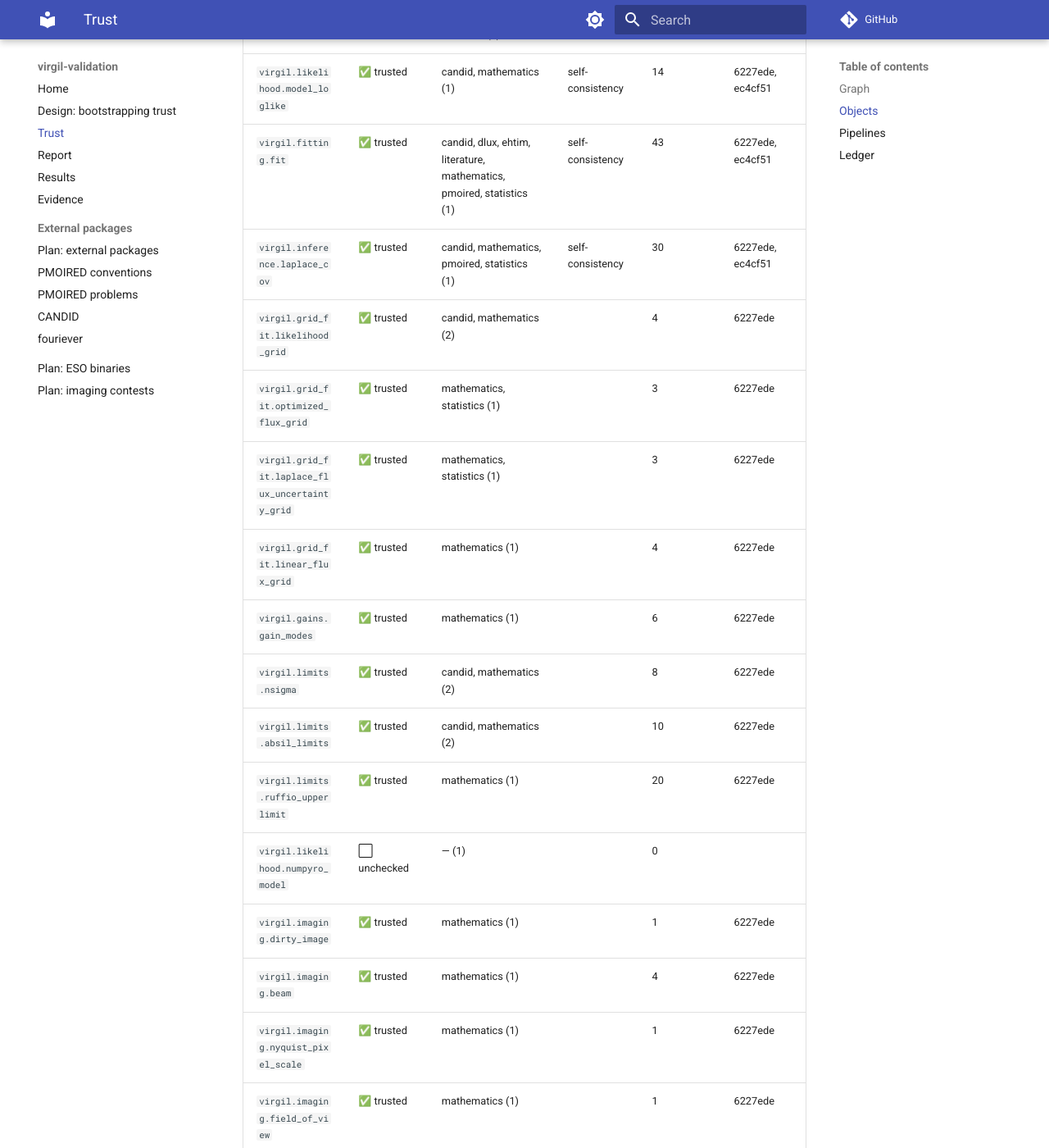
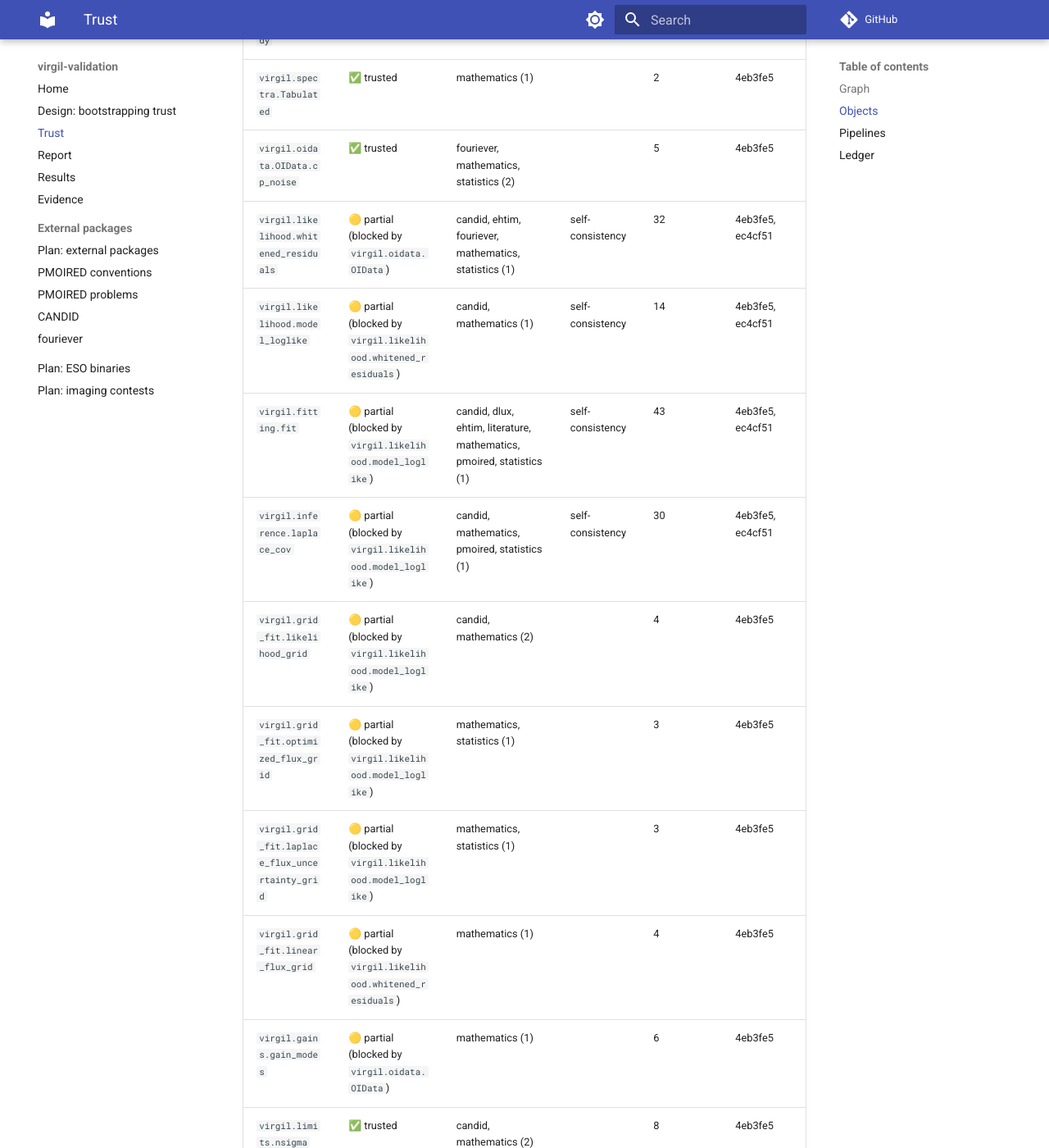
Before and after one commit to benjaminpope/virgil-validation, an MkDocs documentation site: the page built from docs/trust.md, in a window 1280 px wide and 1400 px high, scrolled down 3404 px. Shown: the whole window at 82% size. Built offline with MkDocs 1.6.1 and Material for MkDocs 9.7.7, drawn with Linux system fonts in a browser that asks for light colours; comment, search, counter and statistics services are not loaded; some of the changed text lies outside the part shown.

Commit message:
Regenerate evidence and trust against virgil 4eb3fe5
Co-Authored-By: Claude Opus 5.5 <noreply@anthropic.com>

```diff
--- a/docs/trust.md
+++ b/docs/trust.md
@@ -2,10 +2,10 @@
 
 <!-- Generated by scripts/trust.py from trust/graph.yml, trust/ledger.yml and the evidence. Do not edit. -->
 
-- Evidence from local on 2026-10-05T02:58:07+00:00, virgil `6227edeff8`
+- Evidence from local on 2026-10-05T05:44:51+00:00, virgil `4eb3fe5e08`
 - Evidence from virgil-ci on 2026-10-04T03:34:49+00:00, virgil `ec4cf51530` ([run](https://github.com/benjaminpope/virgil/actions/runs/37173979477))
 
-Statuses: ✅ trusted 67, 🔶 open 1, ⬜ unchecked 5.
+Statuses: ✅ trusted 53, 🟡 partial 14, 🔶 open 1, ⬜ unchecked 5.
 
 A node is **trusted** when it passes checks against enough distinct strong roots
 (mathematics, standards, statistics, literature, or a trusted package) and every
@@ -141,79 +141,79 @@ flowchart BT
 
 | object | status | strong roots (needed) | weak | tests | evidence on virgil |
 | --- | --- | --- | --- | --- | --- |
-| `virgil.oifits.read_oifits` | ✅ trusted | literature, mathematics, pmoired, standards (2) |  | 21 | 6227ede |
-| `virgil.oidata.OIData` | ✅ trusted | literature, mathematics, standards (1) | self-consistency | 21 | 6227ede, ec4cf51 |
-| `virgil.oidata.find_uv_grid` | ✅ trusted | mathematics (1) |  | 3 | 6227ede |
-| `virgil.coverage.vlti_oidata` | ✅ trusted | standards (1) |  | 1 | 6227ede |
+| `virgil.oifits.read_oifits` | ✅ trusted | literature, mathematics, pmoired, standards (2) |  | 21 | 4eb3fe5 |
+| `virgil.oidata.OIData` | 🔶 open | literature, mathematics, standards (1) | self-consistency | 23 | 4eb3fe5, ec4cf51 |
+| `virgil.oidata.find_uv_grid` | ✅ trusted | mathematics (1) |  | 3 | 4eb3fe5 |
+| `virgil.coverage.vlti_oidata` | ✅ trusted | standards (1) |  | 1 | 4eb3fe5 |
 | `virgil.amigo.load_oi_data` | ⬜ unchecked | — (1) |  | 0 |  |
-| `virgil.models.PointSource` | ✅ trusted | candid, mathematics, pmoired (1) |  | 13 | 6227ede |
-| `virgil.models.GaussianDisk` | ✅ trusted | mathematics, pmoired (1) |  | 13 | 6227ede |
-| `virgil.models.EllipticalGaussian` | ✅ trusted | mathematics, pmoired (1) |  | 14 | 6227ede |
-| `virgil.models.UniformDisk` | ✅ trusted | candid, mathematics, pmoired (1) |  | 18 | 6227ede, ec4cf51 |
-| `virgil.models.ModulatedGaussianRim` | ✅ trusted | mathematics, pmoired (2) |  | 17 | 6227ede, ec4cf51 |
-| `virgil.models.GaussianArc` | ✅ trusted | mathematics (1) |  | 4 | 6227ede |
-| `virgil.models.BinaryModelCartesian` | ✅ trusted | mathematics, pmoired (2) |  | 4 | 6227ede |
-| `virgil.models.BinaryModelAngular` | ✅ trusted | mathematics, pmoired (1) |  | 3 | 6227ede |
-| `virgil.models.Image` | ✅ trusted | ehtim, mathematics, standards (1) |  | 8 | 6227ede, ec4cf51 |
-| `virgil.models.Image.model_on_grid` | ✅ trusted | mathematics (1) | self-consistency | 9 | 6227ede, ec4cf51 |
-| `virgil.models.Image.from_model` | ✅ trusted | mathematics (1) |  | 1 | 6227ede |
-| `virgil.models.SourceModel.render` | ✅ trusted | mathematics, standards (1) | self-consistency | 18 | 6227ede, ec4cf51 |
-| `virgil.models.Resolved` | ✅ trusted | mathematics, pmoired (1) |  | 3 | 6227ede |
-| `virgil.models.Rotated` | ✅ trusted | mathematics (1) |  | 4 | 6227ede |
-| `virgil.models.System` | ✅ trusted | candid, dlux, mathematics, pmoired, standards (1) |  | 26 | 6227ede |
-| `virgil.models.GravityDarkenedStar` | ✅ trusted | golden:dholakia, mathematics (1) |  | 3 | 6227ede, ec4cf51 |
-| `virgil.models.cvis_limb_darkened_disk` | ✅ trusted | mathematics (1) |  | 5 | 6227ede |
-| `virgil.models.LimbDarkenedDisk` | ✅ trusted | mathematics (1) |  | 22 | 6227ede |
-| `virgil.models.QuadraticLimbDarkenedDisk` | ✅ trusted | literature, mathematics, pmoired, standards (1) |  | 11 | 6227ede |
-| `virgil.models.SquareRootLimbDarkenedDisk` | ✅ trusted | literature, mathematics, pmoired (1) |  | 8 | 6227ede |
-| `virgil.models.FlaredDiskGaussian` | ✅ trusted | mathematics (1) |  | 4 | 6227ede |
-| `virgil.models.FlaredDiskHG` | ✅ trusted | mathematics (1) |  | 5 | 6227ede |
-| `virgil.models.FlaredDiskPowerLaw` | ✅ trusted | mathematics (1) |  | 5 | 6227ede |
-| `virgil.models.HarmonixModel` | ✅ trusted | mathematics (1) | self-consistency | 4 | 6227ede, ec4cf51 |
-| `virgil.spectra.PowerLaw` | ✅ trusted | mathematics (1) |  | 4 | 6227ede |
-| `virgil.spectra.BlackBody` | ✅ trusted | mathematics (1) |  | 5 | 6227ede |
-| `virgil.spectra.Tabulated` | ✅ trusted | mathematics (1) |  | 2 | 6227ede |
-| `virgil.oidata.OIData.cp_noise` | ✅ trusted | fouriever, mathematics, statistics (2) |  | 5 | 6227ede |
-| `virgil.likelihood.whitened_residuals` | ✅ trusted | candid, ehtim, fouriever, mathematics, statistics (1) | self-consistency | 32 | 6227ede, ec4cf51 |
-| `virgil.likelihood.model_loglike` | ✅ trusted | candid, mathematics (1) | self-consistency | 14 | 6227ede, ec4cf51 |
-| `virgil.fitting.fit` | ✅ trusted | candid, dlux, ehtim, literature, mathematics, pmoired, statistics (1) | self-consistency | 43 | 6227ede, ec4cf51 |
-| `virgil.inference.laplace_cov` | ✅ trusted | candid, mathematics, pmoired, statistics (1) | self-consistency | 30 | 6227ede, ec4cf51 |
-| `virgil.grid_fit.likelihood_grid` | ✅ trusted | candid, mathematics (2) |  | 4 | 6227ede |
-| `virgil.grid_fit.optimized_flux_grid` | ✅ trusted | mathematics, statistics (1) |  | 3 | 6227ede |
-| `virgil.grid_fit.laplace_flux_uncertainty_grid` | ✅ trusted | mathematics, statistics (1) |  | 3 | 6227ede |
-| `virgil.grid_fit.linear_flux_grid` | ✅ trusted | mathematics (1) |  | 4 | 6227ede |
-| `virgil.gains.gain_modes` | ✅ trusted | mathematics (1) |  | 6 | 6227ede |
-| `virgil.limits.nsigma` | ✅ trusted | candid, mathematics (2) |  | 8 | 6227ede |
-| `virgil.limits.absil_limits` | ✅ trusted | candid, mathematics (2) |  | 10 | 6227ede |
-| `virgil.limits.ruffio_upperlimit` | ✅ trusted | mathematics (1) |  | 20 | 6227ede |
+| `virgil.models.PointSource` | ✅ trusted | candid, mathematics, pmoired (1) |  | 13 | 4eb3fe5 |
+| `virgil.models.GaussianDisk` | ✅ trusted | mathematics, pmoired (1) |  | 13 | 4eb3fe5 |
+| `virgil.models.EllipticalGaussian` | ✅ trusted | mathematics, pmoired (1) |  | 14 | 4eb3fe5 |
+| `virgil.models.UniformDisk` | ✅ trusted | candid, mathematics, pmoired (1) |  | 18 | 4eb3fe5, ec4cf51 |
+| `virgil.models.ModulatedGaussianRim` | ✅ trusted | mathematics, pmoired (2) |  | 17 | 4eb3fe5, ec4cf51 |
+| `virgil.models.GaussianArc` | ✅ trusted | mathematics (1) |  | 4 | 4eb3fe5 |
+| `virgil.models.BinaryModelCartesian` | ✅ trusted | mathematics, pmoired (2) |  | 4 | 4eb3fe5 |
+| `virgil.models.BinaryModelAngular` | ✅ trusted | mathematics, pmoired (1) |  | 3 | 4eb3fe5 |
+| `virgil.models.Image` | ✅ trusted | ehtim, mathematics, standards (1) |  | 8 | 4eb3fe5, ec4cf51 |
+| `virgil.models.Image.model_on_grid` | ✅ trusted | mathematics (1) | self-consistency | 9 | 4eb3fe5, ec4cf51 |
+| `virgil.models.Image.from_model` | ✅ trusted | mathematics (1) |  | 1 | 4eb3fe5 |
+| `virgil.models.SourceModel.render` | ✅ trusted | mathematics, standards (1) | self-consistency | 18 | 4eb3fe5, ec4cf51 |
+| `virgil.models.Resolved` | ✅ trusted | mathematics, pmoired (1) |  | 3 | 4eb3fe5 |
+| `virgil.models.Rotated` | ✅ trusted | mathematics (1) |  | 4 | 4eb3fe5 |
+| `virgil.models.System` | ✅ trusted | candid, dlux, mathematics, pmoired, standards (1) |  | 26 | 4eb3fe5 |
+| `virgil.models.GravityDarkenedStar` | ✅ trusted | golden:dholakia, mathematics (1) |  | 3 | 4eb3fe5, ec4cf51 |
+| `virgil.models.cvis_limb_darkened_disk` | ✅ trusted | mathematics (1) |  | 5 | 4eb3fe5 |
+| `virgil.models.LimbDarkenedDisk` | ✅ trusted | mathematics (1) |  | 22 | 4eb3fe5 |
+| `virgil.models.QuadraticLimbDarkenedDisk` | ✅ trusted | literature, mathematics, pmoired, standards (1) |  | 11 | 4eb3fe5 |
+| `virgil.models.SquareRootLimbDarkenedDisk` | ✅ trusted | literature, mathematics, pmoired (1) |  | 8 | 4eb3fe5 |
+| `virgil.models.FlaredDiskGaussian` | ✅ trusted | mathematics (1) |  | 4 | 4eb3fe5 |
+| `virgil.models.FlaredDiskHG` | ✅ trusted | mathematics (1) |  | 5 | 4eb3fe5 |
+| `virgil.models.FlaredDiskPowerLaw` | ✅ trusted | mathematics (1) |  | 5 | 4eb3fe5 |
+| `virgil.models.HarmonixModel` | ✅ trusted | mathematics (1) | self-consistency | 4 | 4eb3fe5, ec4cf51 |
+| `virgil.spectra.PowerLaw` | ✅ trusted | mathematics (1) |  | 4 | 4eb3fe5 |
+| `virgil.spectra.BlackBody` | ✅ trusted | mathematics (1) |  | 5 | 4eb3fe5 |
+| `virgil.spectra.Tabulated` | ✅ trusted | mathematics (1) |  | 2 | 4eb3fe5 |
+| `virgil.oidata.OIData.cp_noise` | ✅ trusted | fouriever, mathematics, statistics (2) |  | 5 | 4eb3fe5 |
+| `virgil.likelihood.whitened_residuals` | 🟡 partial (blocked by `virgil.oidata.OIData`) | candid, ehtim, fouriever, mathematics, statistics (1) | self-consistency | 32 | 4eb3fe5, ec4cf51 |
+| `virgil.likelihood.model_loglike` | 🟡 partial (blocked by `virgil.likelihood.whitened_residuals`) | candid, mathematics (1) | self-consistency | 14 | 4eb3fe5, ec4cf51 |
+| `virgil.fitting.fit` | 🟡 partial (blocked by `virgil.likelihood.model_loglike`) | candid, dlux, ehtim, literature, mathematics, pmoired, statistics (1) | self-consistency | 43 | 4eb3fe5, ec4cf51 |
+| `virgil.inference.laplace_cov` | 🟡 partial (blocked by `virgil.likelihood.model_loglike`) | candid, mathematics, pmoired, statistics (1) | self-consistency | 30 | 4eb3fe5, ec4cf51 |
+| `virgil.grid_fit.likelihood_grid` | 🟡 partial (blocked by `virgil.likelihood.model_loglike`) | candid, mathematics (2) |  | 4 | 4eb3fe5 |
+| `virgil.grid_fit.optimized_flux_grid` | 🟡 partial (blocked by `virgil.likelihood.model_loglike`) | mathematics, statistics (1) |  | 3 | 4eb3fe5 |
+| `virgil.grid_fit.laplace_flux_uncertainty_grid` | 🟡 partial (blocked by `virgil.likelihood.model_loglike`) | mathematics, statistics (1) |  | 3 | 4eb3fe5 |
+| `virgil.grid_fit.linear_flux_grid` | 🟡 partial (blocked by `virgil.likelihood.whitened_residuals`) | mathematics (1) |  | 4 | 4eb3fe5 |
+| `virgil.gains.gain_modes` | 🟡 partial (blocked by `virgil.oidata.OIData`) | mathematics (1) |  | 6 | 4eb3fe5 |
+| `virgil.limits.nsigma` | ✅ trusted | candid, mathematics (2) |  | 8 | 4eb3fe5 |
+| `virgil.limits.absil_limits` | 🟡 partial (blocked by `virgil.likelihood.model_loglike`) | candid, mathematics (2) |  | 10 | 4eb3fe5 |
+| `virgil.limits.ruffio_upperlimit` | 🟡 partial (blocked by `virgil.grid_fit.optimized_flux_grid`, `virgil.grid_fit.laplace_flux_uncertainty_grid`) | mathematics (1) |  | 20 | 4eb3fe5 |
 | `virgil.likelihood.numpyro_model` | ⬜ unchecked | — (1) |  | 0 |  |
-| `virgil.imaging.dirty_image` | ✅ trusted | mathematics (1) |  | 1 | 6227ede |
-| `virgil.imaging.beam` | ✅ trusted | mathematics (1) |  | 4 | 6227ede |
-| `virgil.imaging.nyquist_pixel_scale` | ✅ trusted | mathematics (1) |  | 1 | 6227ede |
-| `virgil.imaging.field_of_view` | ✅ trusted | mathematics (1) |  | 1 | 6227ede |
-| `virgil.imaging.convolve_beam` | ✅ trusted | mathematics (1) |  | 3 | 6227ede |
-| `virgil.imaging.clean` | 🔶 open | mathematics (1) |  | 2 | 6227ede |
-| `virgil.imaging.TSV` | ✅ trusted | ehtim, mpol (1) |  | 5 | 6227ede |
-| `virgil.imaging.TV` | ✅ trusted | ehtim, mpol (1) |  | 4 | 6227ede |
-| `virgil.imaging.MaxEntropy` | ✅ trusted | ehtim, mpol (1) |  | 3 | 6227ede |
-| `virgil.imaging.Laplacian` | ✅ trusted | mathematics (1) |  | 2 | 6227ede |
-| `virgil.imaging.StarletL1` | ✅ trusted | mathematics (1) |  | 6 | 6227ede |
-| `virgil.imaging.LogSum` | ✅ trusted | mathematics (1) |  | 2 | 6227ede |
+| `virgil.imaging.dirty_image` | 🟡 partial (blocked by `virgil.oidata.OIData`) | mathematics (1) |  | 1 | 4eb3fe5 |
+| `virgil.imaging.beam` | 🟡 partial (blocked by `virgil.oidata.OIData`) | mathematics (1) |  | 4 | 4eb3fe5 |
+| `virgil.imaging.nyquist_pixel_scale` | ✅ trusted | mathematics (1) |  | 1 | 4eb3fe5 |
+| `virgil.imaging.field_of_view` | ✅ trusted | mathematics (1) |  | 1 | 4eb3fe5 |
+| `virgil.imaging.convolve_beam` | ✅ trusted | mathematics (1) |  | 3 | 4eb3fe5 |
+| `virgil.imaging.clean` | 🟡 partial (blocked by `virgil.likelihood.whitened_residuals`) | mathematics (1) |  | 2 | 4eb3fe5 |
+| `virgil.imaging.TSV` | ✅ trusted | ehtim, mpol (1) |  | 5 | 4eb3fe5 |
+| `virgil.imaging.TV` | ✅ trusted | ehtim, mpol (1) |  | 4 | 4eb3fe5 |
+| `virgil.imaging.MaxEntropy` | ✅ trusted | ehtim, mpol (1) |  | 3 | 4eb3fe5 |
+| `virgil.imaging.Laplacian` | ✅ trusted | mathematics (1) |  | 2 | 4eb3fe5 |
+| `virgil.imaging.StarletL1` | ✅ trusted | mathematics (1) |  | 6 | 4eb3fe5 |
+| `virgil.imaging.LogSum` | ✅ trusted | mathematics (1) |  | 2 | 4eb3fe5 |
 | `virgil.imaging.l_curve` | ⬜ unchecked | — (1) |  | 0 |  |
 | `virgil._elr` | ✅ trusted | golden:dholakia, mathematics (1) |  | 22 | ec4cf51 |
-| `crosscheck` | ✅ trusted | standards (1) |  | 1 | 6227ede |
-| `crosscheck.sky` | ✅ trusted | mathematics (1) |  | 2 | 6227ede |
-| `crosscheck.limb` | ✅ trusted | literature, mathematics (1) |  | 14 | 6227ede |
-| `crosscheck.nrm` | ✅ trusted | dlux, mathematics (1) |  | 6 | 6227ede |
-| `external_bridge` | ✅ trusted | standards (1) |  | 1 | 6227ede |
-| `external_bridge.pmoired_models` | ✅ trusted | mathematics, pmoired (1) |  | 15 | 6227ede |
-| `evidence` | ✅ trusted | standards (1) |  | 4 | 6227ede |
-| `pmoired` | ✅ trusted | mathematics (1) |  | 5 | 6227ede |
-| `candid` | ✅ trusted | mathematics (1) |  | 2 | 6227ede |
-| `external_bridge.candid_bridge` | ✅ trusted | candid, mathematics (1) |  | 1 | 6227ede |
-| `external_bridge.fouriever_worker` | ✅ trusted | fouriever, mathematics (1) |  | 1 | 6227ede |
+| `crosscheck` | ✅ trusted | standards (1) |  | 1 | 4eb3fe5 |
+| `crosscheck.sky` | ✅ trusted | mathematics (1) |  | 2 | 4eb3fe5 |
+| `crosscheck.limb` | ✅ trusted | literature, mathematics (1) |  | 14 | 4eb3fe5 |
+| `crosscheck.nrm` | ✅ trusted | dlux, mathematics (1) |  | 6 | 4eb3fe5 |
+| `external_bridge` | ✅ trusted | standards (1) |  | 1 | 4eb3fe5 |
+| `external_bridge.pmoired_models` | ✅ trusted | mathematics, pmoired (1) |  | 15 | 4eb3fe5 |
+| `evidence` | ✅ trusted | standards (1) |  | 4 | 4eb3fe5 |
+| `pmoired` | ✅ trusted | mathematics (1) |  | 5 | 4eb3fe5 |
+| `candid` | ✅ trusted | mathematics (1) |  | 2 | 4eb3fe5 |
+| `external_bridge.candid_bridge` | ✅ trusted | candid, mathematics (1) |  | 1 | 4eb3fe5 |
+| `external_bridge.fouriever_worker` | ✅ trusted | fouriever, mathematics (1) |  | 1 | 4eb3fe5 |
 | `fouriever` | ⬜ unchecked | — (1) |  | 1 |  |
-| `ehtim` | ⬜ unchecked | — (1) |  | 0 |  |
+| `ehtim` | ⬜ unchecked | — (1) |  | 1 |  |
 
 ## Pipelines
 
@@ -221,12 +221,12 @@ End-to-end chains, validated when their own evidence passes and every step is tr
 
 | pipeline | status | roots | tests | steps not yet trusted |
 | --- | --- | --- | --- | --- |
-| **synthetic-vlti-fit**: Simulated VLTI data, OIFITS to fitted parameters and uncertainties | ✅ validated | mathematics, statistics | 13 | — |
-| **dlux-masking-fit**: Aperture-masking images from dLux, calibrated and fitted | ✅ validated | dlux | 4 | — |
-| **pmoired-identical-fits**: The same files fitted by virgil and PMOIRED | ✅ validated | pmoired, statistics | 8 | — |
-| **rml-imaging**: Regularised image reconstruction against eht-imaging or MPoL on the same data | ✅ validated | ehtim | 1 | — |
-| **contest-imaging**: Blind images from the SPIE imaging contests' data, against the published entries and truths | ⬜ planned | — | 0 | `virgil.imaging.l_curve` |
-| **published-binary**: Reproduce published binary detections from the authors' archival data | ⬜ planned | — | 0 | — |
+| **synthetic-vlti-fit**: Simulated VLTI data, OIFITS to fitted parameters and uncertainties | 🟡 end-to-end only | mathematics, statistics | 13 | `virgil.oidata.OIData`, `virgil.likelihood.whitened_residuals`, `virgil.fitting.fit`, `virgil.inference.laplace_cov` |
+| **dlux-masking-fit**: Aperture-masking images from dLux, calibrated and fitted | 🟡 end-to-end only | dlux | 4 | `virgil.oidata.OIData`, `virgil.fitting.fit`, `virgil.inference.laplace_cov` |
+| **pmoired-identical-fits**: The same files fitted by virgil and PMOIRED | 🟡 end-to-end only | pmoired, statistics | 8 | `virgil.oidata.OIData`, `virgil.fitting.fit`, `virgil.inference.laplace_cov` |
+| **rml-imaging**: Regularised image reconstruction against eht-imaging or MPoL on the same data | 🟡 end-to-end only | ehtim | 1 | `virgil.oidata.OIData`, `virgil.fitting.fit` |
+| **contest-imaging**: Blind images from the SPIE imaging contests' data, against the published entries and truths | ⬜ planned | — | 0 | `virgil.oidata.OIData`, `virgil.imaging.l_curve`, `virgil.fitting.fit` |
+| **published-binary**: Reproduce published binary detections from the authors' archival data | ⬜ planned | — | 0 | `virgil.oidata.OIData`, `virgil.grid_fit.likelihood_grid`, `virgil.fitting.fit`, `virgil.inference.laplace_cov`, `virgil.limits.absil_limits` |
 
 ## Ledger
 
@@ -249,7 +249,8 @@ Every mismatch found, and its ruling: `virgil`, `external:<package>`, `definitio
 | D4 | definition | documented | PMOIRED reports uncertainties scaled by sqrt(reduced chi-squared) | PMOIRED's documentation (normalized uncertainties) |  |
 | F10 | virgil | fixed | OIData rejects OIFITS whose OI_T3 and OI_VIS2 use different INSNAMEs (identical wavelengths) or reversed baselines | standards (OIFITS v1/v2 link each table to OI_WAVELENGTH by INSNAME; nothing requires T3 and VIS2 to share one) | [167](https://github.com/benjaminpope/virgil/pull/167) |
 | F11 | virgil | fixed | chi-squared of correlated (4+ telescope) closure phases jumps where a residual crosses ±π | mathematics (a likelihood must be continuous in the model parameters; the 3-telescope path is) | [174](https://github.com/benjaminpope/virgil/pull/174) |
-| F12 | virgil | open | imaging.clean returns NaN on some grids with correlated closure phases (regression from virgil#174) | mathematics (a finite χ² on finite data; bisected to the merge of virgil#174) |  |
+| F12 | virgil | fixed | imaging.clean returns NaN on even grids without a base scene (near-zero |J e_p| at the off-centre seed; exposed by virgil#174) | mathematics (a finite χ² on finite data; bisected to the merge of virgil#174) | [190](https://github.com/benjaminpope/virgil/pull/190) |
+| F13 | virgil | open | OIData groups closure-phase frames by MJD alone; OIFITS v1 snapshots told apart by TIME are merged into one frame | standards (OIFITS v1 gives each row a TIME and an MJD; correlation is only within a snapshot) |  |
 | D5 | definition | documented | CANDID's and fouriever's closure-phase residual is the plain phase difference; virgil's is the chord 2 sin(delta/2) (independent closure phases), or sin(delta) plus a periodic penalty (correlated ones, since virgil#174) | mathematics (both chi-squareds computed independently); equal on V2-only files to 1e-7 |  |
 | D6 | definition | documented | With unequal closure-phase errors in a group, fouriever uses r^T C^+ r and virgil r^T D^-1/2 R^+ D^-1/2 r (different generalised inverses of the singular C) | mathematics (each form written independently, 1e-12); statistics (on closures of baseline-phase noise virgil's form is closer to the nominal chi-squared, e.g. 2.94 vs 2.75 against 3) |  |
 | P1 | external:pmoired | to-raise | PMOIRED setupFit(auto=True) gives NaN models on files with few channels | mathematics (finite models expected) |  |
```
Also changed, not shown: other parts of docs/trust.md (+14 -14 lines), 1 other file.
